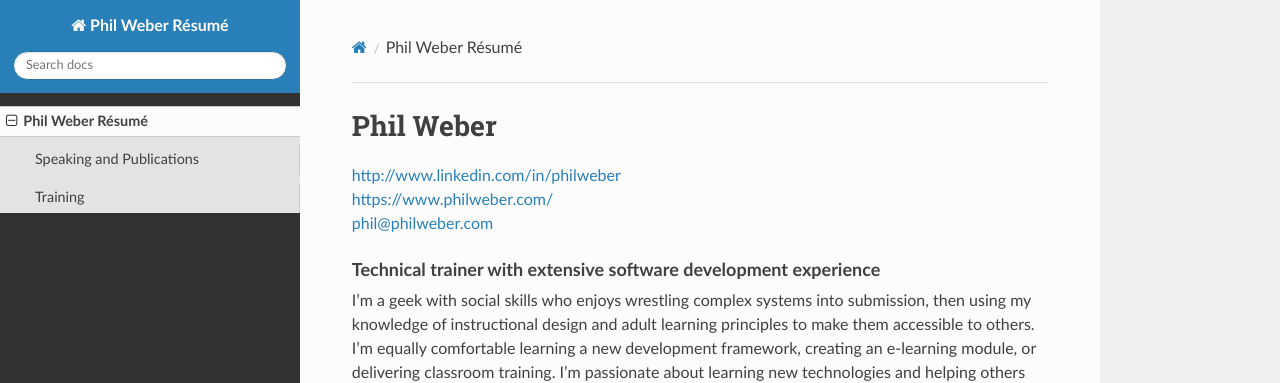
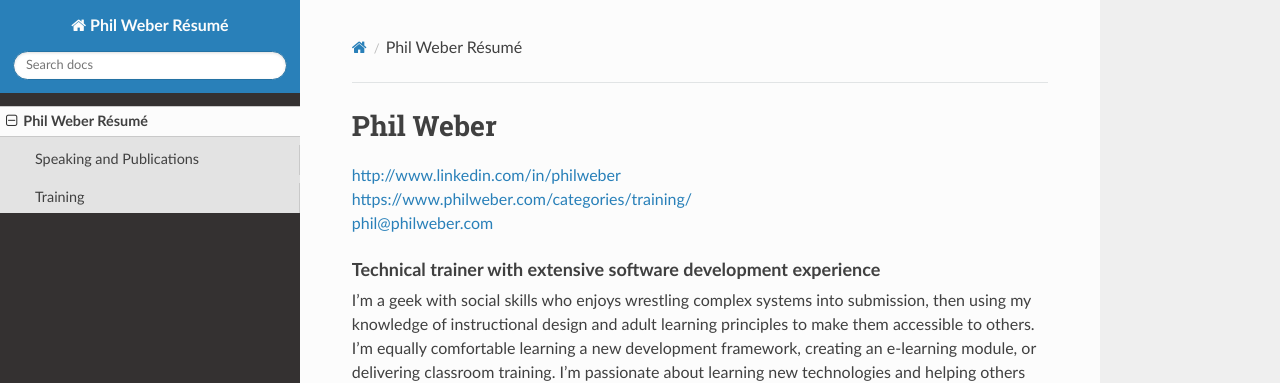
Before and after one commit to philweber/resume, an MkDocs documentation site: the page built from docs/index.md, in a window 1280 px wide and 900 px high. Shown: the top 383 px of the window. Built offline with MkDocs 1.6.1, drawn with Linux system fonts in a browser that asks for light colours; nearby versions of some CDN libraries; old or Windows-style settings are respelled for this version of MkDocs; part of the change alters nothing that is shown.

Commit message:
Update website URL

```diff
--- a/docs/index.md
+++ b/docs/index.md
@@ -2,7 +2,7 @@ Phil Weber
 ==========
 
 [http://www.linkedin.com/in/philweber](http://www.linkedin.com/in/philweber)
-[https://www.philweber.com/](http://www.philweber.com/)
+[https://www.philweber.com/categories/training/](https://www.philweber.com/categories/training/)
 [phil@philweber.com](mailto:phil@philweber.com?subject=When+can+you+start?)
 
 <div class="subhead">Technical trainer with extensive software development experience</div>
```
